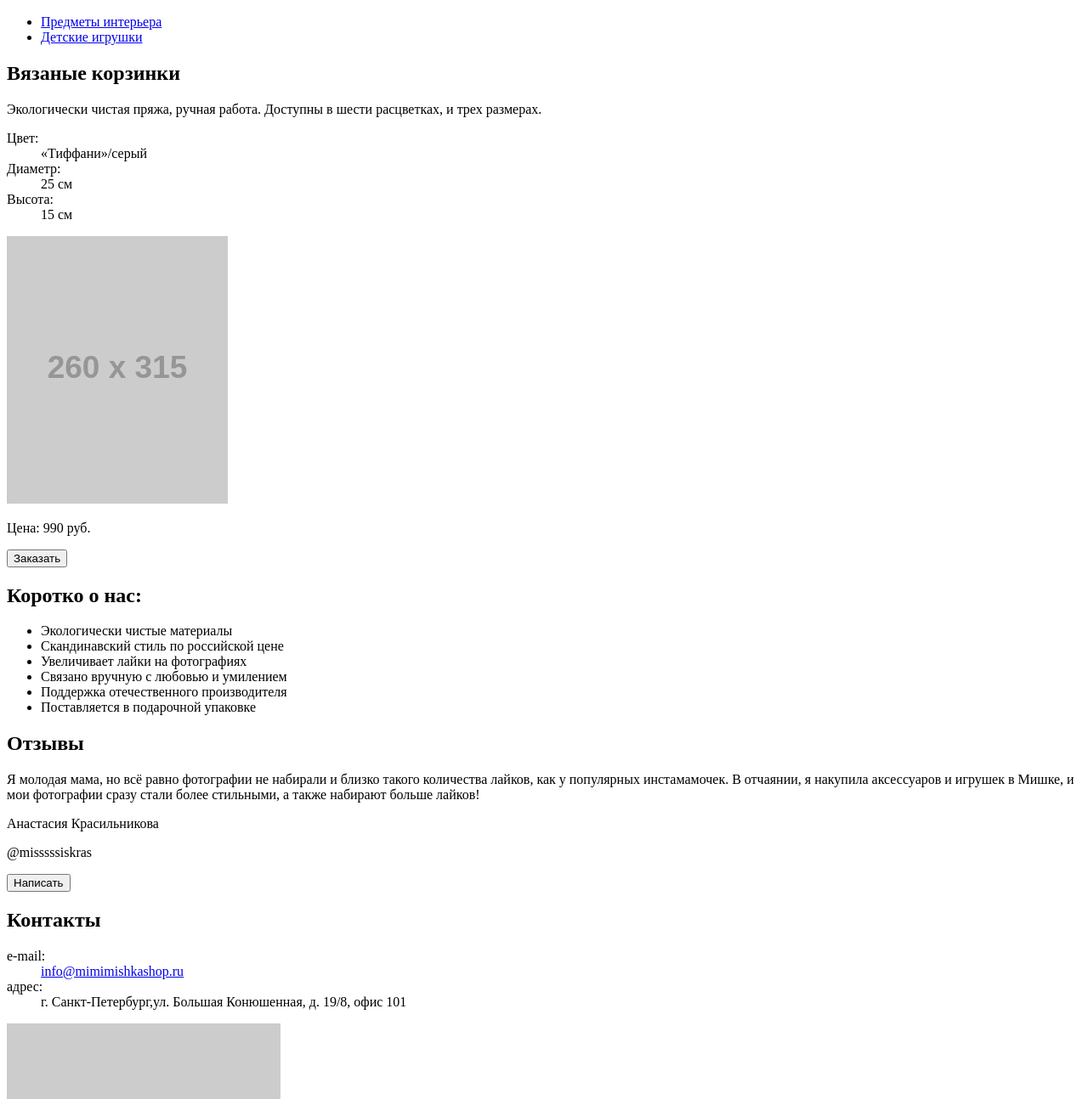
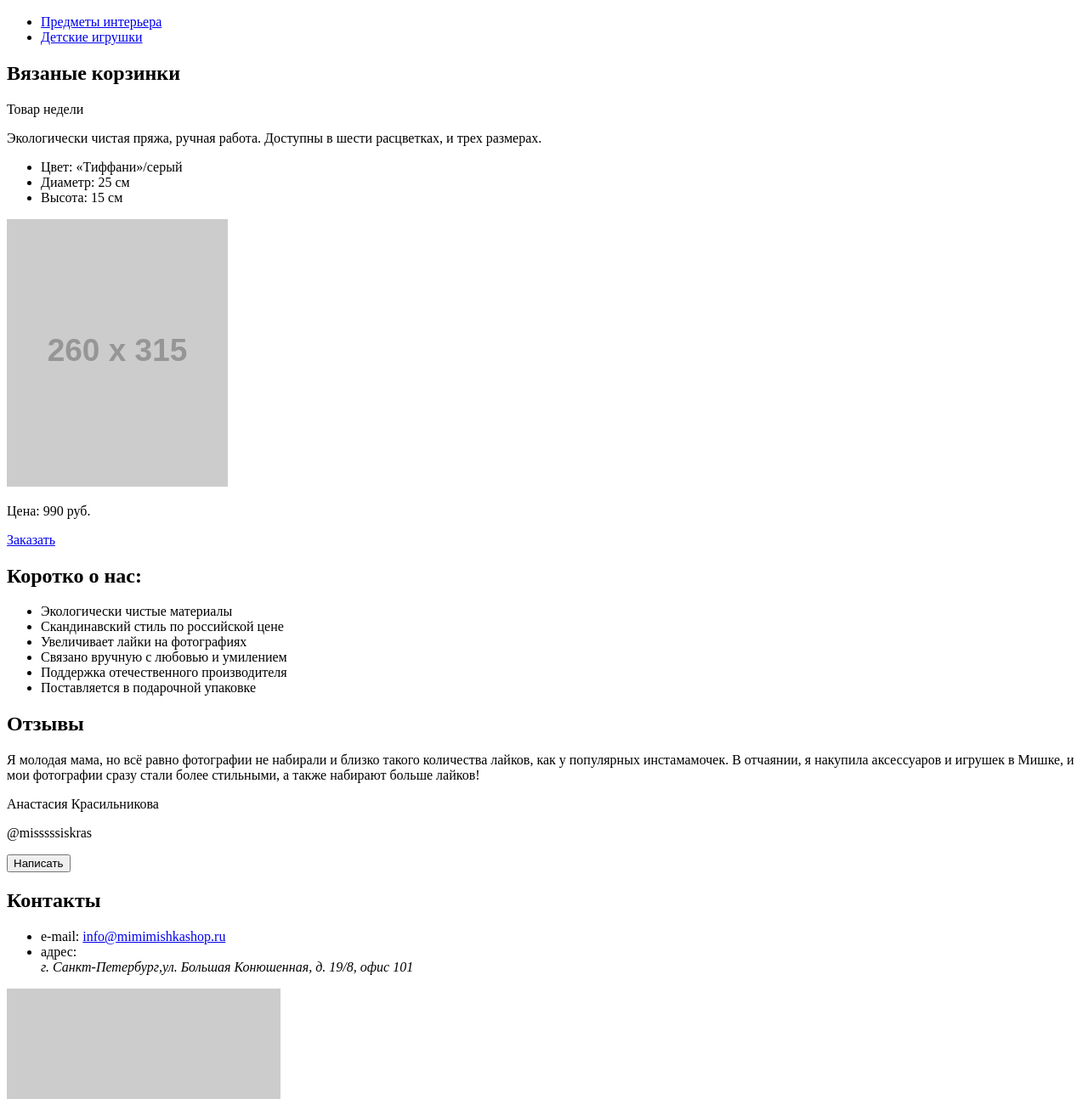
Before and after one commit to AramBadalyan/1486639-mishka-20, a plain HTML site: page source/index.html in a window 1280 px wide. Shown: the part 266-1560 px from the top of the page at 85% size. Drawn offline with Linux system fonts and the light colour scheme; placeholder pictures from the web are drawn by us.

Commit message:
Layout fixes

```diff
--- a/source/index.html
+++ b/source/index.html
@@ -6,9 +6,10 @@
   </head>
   <body class="page__body">
     <header class="page-header">
-      <a class="page-header__logo">
-        <img src="img/design/mishka-logo-mobile.svg">
+      <a class="page-logo">
+        <img src="img/mishka-logo-mobile.svg">
       </a>
+
       <nav class="main-nav">
         <button class="main-nav__toggle" type="button">
           <span class="visually-hidden">
@@ -69,34 +70,44 @@
       </section>
 
       <section class="good">
-        <h2 class="good__name good__name--week-product">
+        <h2 class="good__name">
           Вязаные корзинки
         </h2>
+
+        <p class="good__specificity good__specificity--week-product">
+          Товар недели
+        </p>
 
         <p class="good__description">
           Экологически чистая пряжа, ручная работа. Доступны в шести расцветках, и трех размерах.
         </p>
 
-        <dl class="good__features features-list">
-          <dt class="features-list__term">
+        <ul class="good__features features-list">
+          <li class="features-list__item">
+            <span class="features-list__term">
               Цвет:
-          </dt>
-          <dd class="features-list__definition">
+            </span>
+            <span class="features-list__definition">
               «Тиффани»/серый
-          </dd>
-          <dt class="features-list__term">
+            </span>
+          </li>
+          <li class="features-list__item">
+            <span class="features-list__term">
               Диаметр:
-          </dt>
-          <dd class="features-list__definition">
+            </span>
+            <span class="features-list__definition">
               25 см
-          </dd>
-          <dt class="features-list__term">
+            </span>
+          </li>
+          <li class="features-list__item">
+            <span class="features-list__term">
               Высота:
-          </dt>
-          <dd class="features-list__definition">
+            </span>
+            <span class="features-list__definition">
               15 см
-          </dd>
-        </dl>
+            </span>
+          </li>
+        </ul>
 
         <img class="good__img" src="https://via.placeholder.com/260x315" width="260" height="315" alt="Вязаные корзинки разных размеров и расцветок">
 
@@ -104,9 +115,9 @@
           Цена: 990 руб.
         </p>
 
-        <button class="good__order-button button" type="button">
+        <a href="#" class="good__order-button button" type="button">
           Заказать
-        </button>
+        </a>
       </section>
 
       <section class="about-us">
@@ -169,28 +180,32 @@
             Контакты
           </h2>
 
-          <dl class="contact-info__contacts contact">
-            <dt class="contact__type">
+          <ul class="contact-info__contacts contacts">
+            <li class="contacts__item">
+              <span class="contacts__type">
                 e-mail:
-            </dt>
-            <dd class="contact__value">
+              </span>
+              <span class="contacts__value contacts__value--email ">
                 <a href="mailto:info@mimimishkashop.ru">
                   info@mimimishkashop.ru
                 </a>
-            </dd>
-            <dt class="contact__type">
+              </span>
+            </li>
+            <li class="contacts__item">
+              <span class="contacts__type">
                 адрес:
-            </dt>
-            <dd class="contact__value">
+              </span>
+              <address class="contacts__value">
                 г. Санкт-Петербург,ул. Большая Конюшенная, д. 19/8, офис 101
-            </dd>
-          </dl>
+              </address>
+            </li>
+          </ul>
 
           <img class="contact-info__map" src="https://via.placeholder.com/322x457" width="322" height="457" alt="Наше местоположение на карте">
 
-          <button class="contact-info__write-us-button button">
+          <a href="#" class="contact-info__write-us-button button">
             Напишите нам
-          </button>
+          </a>
         </div>
       </section>
     </main>
```
Also changed, not shown: source/catalog.html (+3 -2 lines), source/form.html (+3 -2 lines), source/img/mishka-logo-mobile.svg (renamed from source/img/design/mishka-logo-mobile.svg). Lines whose indentation alone changed are shown as unchanged.
